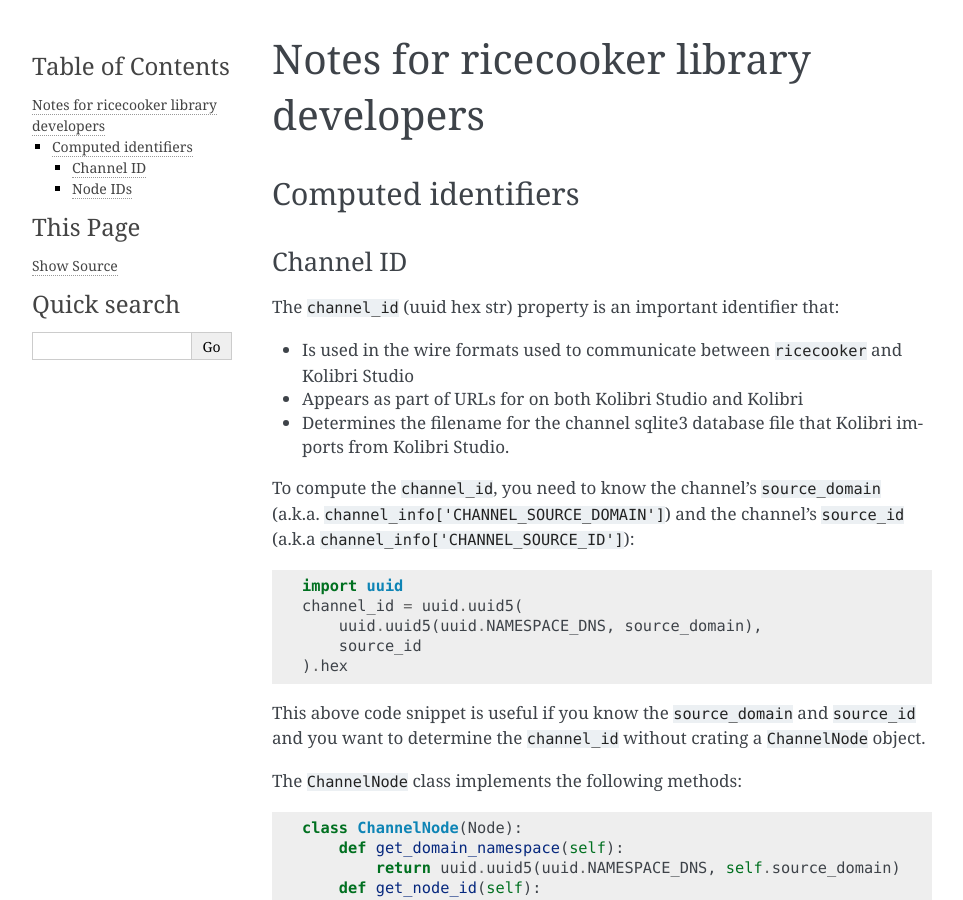
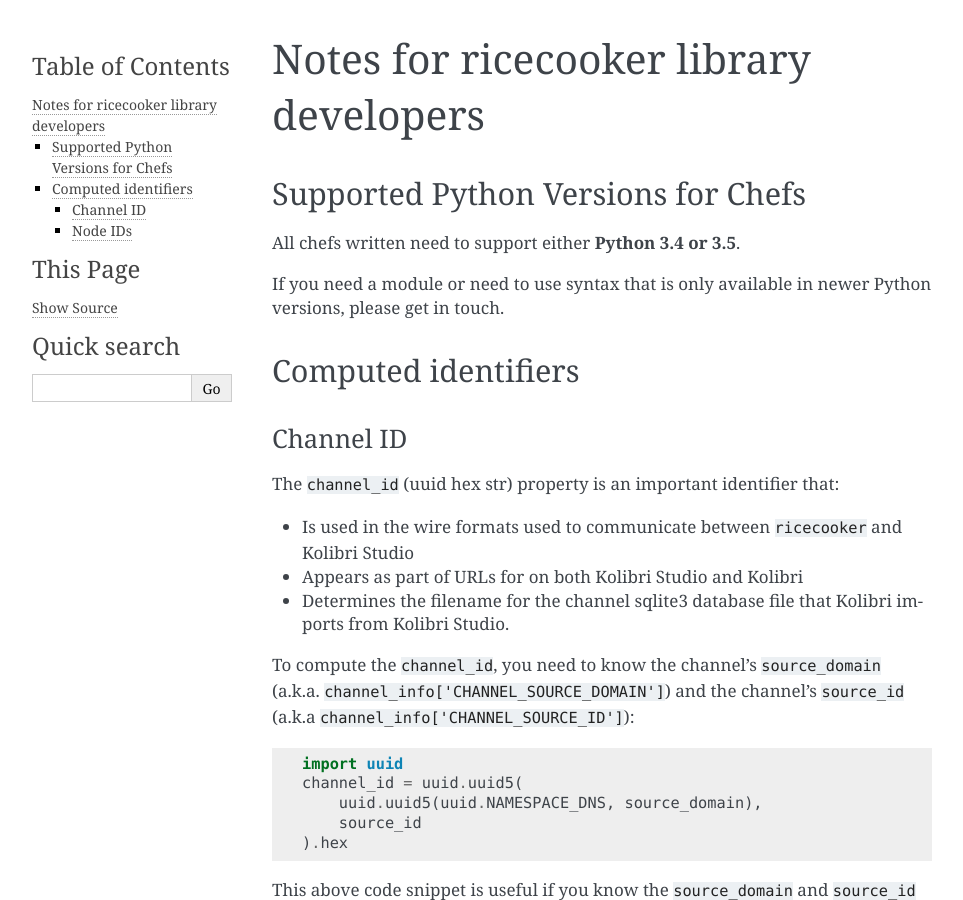
Before and after one commit to learningequality/ricecooker, a Sphinx documentation site: the page built from docs/developer/README.md, in a window 1280 px wide and 900 px high. Shown: the whole window, without its empty margins (148-1111 px from the left). Built offline with Sphinx 7.4.7, drawn with Linux system fonts in a browser that asks for light colours; pages that are not in the unit, such as notebooks, are missing from menus.

Commit message:
Document Python 3.4/3.5 requirement for scripts.

```diff
--- a/docs/developer/README.md
+++ b/docs/developer/README.md
@@ -1,8 +1,13 @@
 Notes for ricecooker library developers
 =======================================
 
+Supported Python Versions for Chefs
+------------------------------------
 
+All chefs written need to support either **Python 3.4 or 3.5**.
 
+If you need a module or need to use syntax that is only available in
+newer Python versions, please get in touch.
 
 Computed identifiers
 --------------------
```
